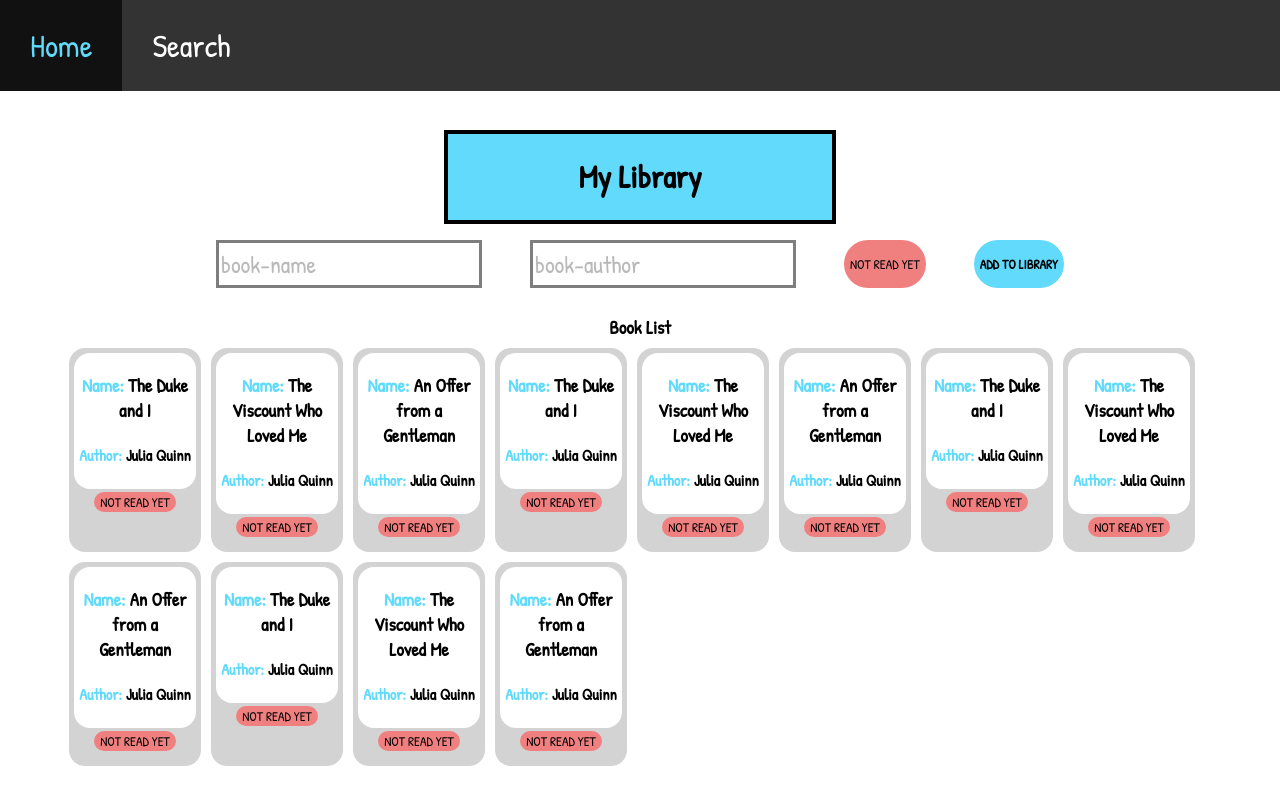
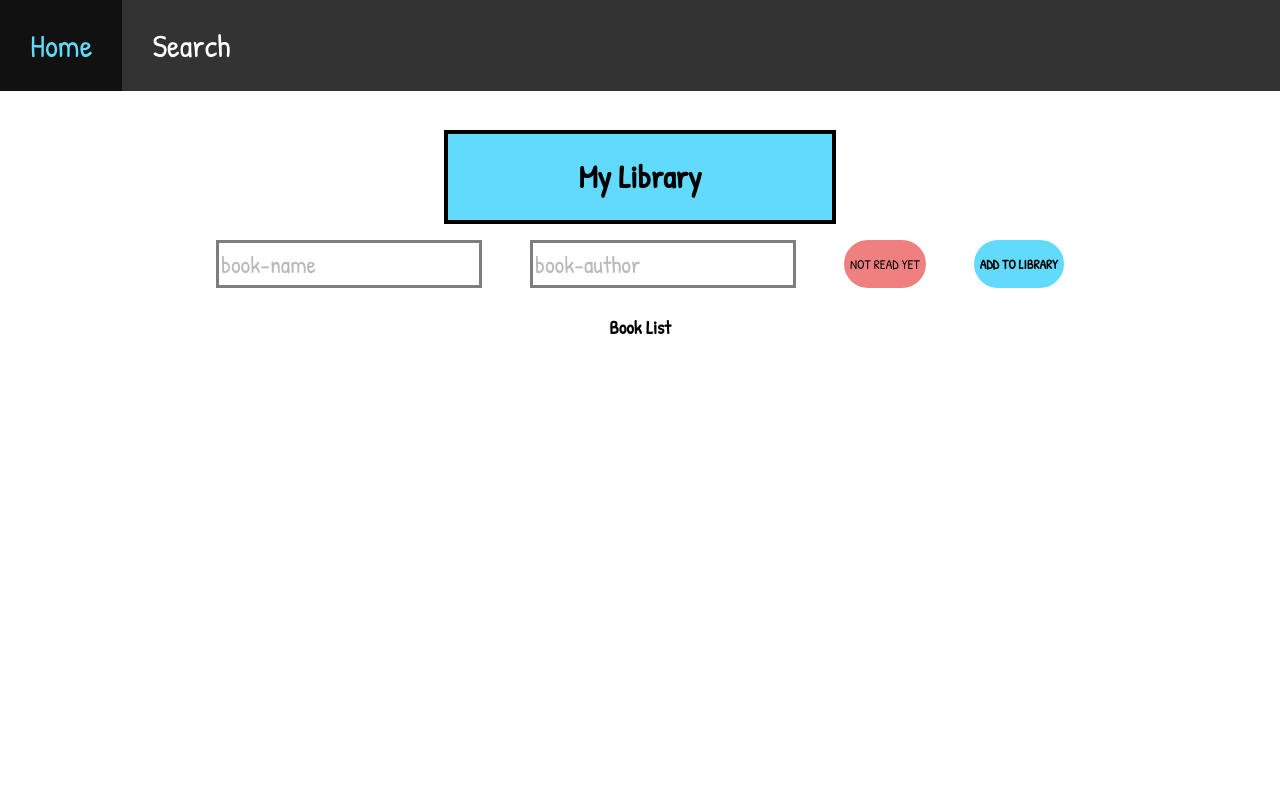
Before and after one commit to Kaminagiyou123/my_library, a React (Create React App) app: page / in a window 1280 px wide. Built offline with nearby package versions, Linux system fonts and the light colour scheme.

Commit message:
remove function complete

```diff
--- a/src/App.css
+++ b/src/App.css
@@ -110,12 +110,19 @@ li a:hover {
 span {
   color: #61dafb;
 }
-.single-book-btn {
+.single-book-btn-alert {
   background-color: lightcoral;
   border-radius: 1rem;
   border: none;
   margin: auto;
-  margin-bottom: 5vh;
+  margin-bottom: 2vh;
+}
+.single-book-btn {
+  background-color: greenyellow;
+  border-radius: 1rem;
+  border: none;
+  margin: auto;
+  margin-bottom: 2vh;
 }
 .single-item-container {
   background: white;
@@ -123,3 +130,7 @@ span {
   margin: 3px;
   border-radius: 1rem;
 }
+.remove-book-btn {
+  background-color: black;
+  color: white;
+}
--- a/src/Book.js
+++ b/src/Book.js
@@ -1,10 +1,15 @@
 import React from "react";
-
+import { useProductsContext } from "./Context";
 const Book = ({ item }) => {
-  const { id, name, author } = item;
+  const { id, name, author, status } = item;
+  const { removeBook } = useProductsContext();
+  const remove = (e) => {
+    e.preventDefault();
+    removeBook(parseInt(e.target.parentElement.dataset.id));
+  };
 
   return (
-    <div className='single-book-container'>
+    <div className='single-book-container' data-id={id}>
       <div className='single-item-container'>
         <h3>
           <span>Name: </span>
@@ -16,7 +21,12 @@ const Book = ({ item }) => {
           {author}
         </h4>
       </div>
-      <button className='single-book-btn'>NOT READ YET</button>
+      <button className={status ? "single-book-btn" : "single-book-btn-alert"}>
+        {status ? "COMPLETE READING" : "NOT READ YET"}
+      </button>
+      <button className='remove-book-btn' onClick={remove}>
+        REMOVE BOOK
+      </button>
     </div>
   );
 };
--- /dev/null
+++ b/src/Context.js
@@ -0,0 +1,50 @@
+import React, { useContext, useReducer } from "react";
+import reducer from "./reducer";
+const initialState = {
+  bookList: [],
+  newBookName: "",
+  newBookAuthor: "",
+  newBookRead: false,
+};
+const ProductsContext = React.createContext();
+export const ProductsProvider = ({ children }) => {
+  const [state, dispatch] = useReducer(reducer, initialState);
+
+  const setNewBookName = (title) => {
+    dispatch({ type: "SET_TITLE", payload: title });
+  };
+  const setNewBookAuthor = (author) => {
+    dispatch({ type: "SET_AUTHOR", payload: author });
+  };
+  const setReadStatues = () => {
+    dispatch({ type: "SET_STATUS" });
+  };
+  const addToLibrary = () => {
+    dispatch({ type: "ADD_BOOK" });
+  };
+  const removeBook = (item) => {
+    dispatch({
+      type: "REMOVE_BOOK",
+      payload: item,
+    });
+  };
+
+  return (
+    <ProductsContext.Provider
+      value={{
+        ...state,
+        setNewBookName,
+        setNewBookAuthor,
+        setReadStatues,
+        addToLibrary,
+        removeBook,
+      }}
+    >
+      {children}
+    </ProductsContext.Provider>
+  );
+};
+// make sure use
+export const useProductsContext = () => {
+  return useContext(ProductsContext);
+};
--- a/src/Home.js
+++ b/src/Home.js
@@ -1,8 +1,18 @@
 import React from "react";
 import Book from "./Book";
-import { data } from "./data";
+import { useProductsContext } from "./Context";
 
 const Home = () => {
+  const {
+    bookList,
+    setNewBookName,
+    setNewBookAuthor,
+    setReadStatues,
+    addToLibrary,
+    newBookName,
+    newBookAuthor,
+    newBookRead,
+  } = useProductsContext();
   return (
     <div className='content-container'>
       <div className='heading-container'>
@@ -13,19 +23,45 @@ const Home = () => {
           type='text'
           placeholder='book-name'
           className='input-box'
+          value={newBookName}
+          onChange={(e) => {
+            setNewBookName(e.target.value);
+          }}
         ></input>
         <input
           type='text'
           placeholder='book-author'
           className='input-box'
+          value={newBookAuthor}
+          onChange={(e) => {
+            setNewBookAuthor(e.target.value);
+          }}
         ></input>
-        <button className='read-btn-alert'> NOT READ YET</button>
-        <button className='add-btn'> ADD TO LIBRARY</button>
+        <button
+          className={newBookRead ? "read-btn" : "read-btn-alert"}
+          onClick={(e) => {
+            e.preventDefault();
+            setReadStatues();
+          }}
+        >
+          {" "}
+          {newBookRead ? "COMPLETE READING" : "NOT READ YET"}
+        </button>
+        <button
+          className='add-btn'
+          onClick={(e) => {
+            e.preventDefault();
+            addToLibrary();
+          }}
+        >
+          {" "}
+          ADD TO LIBRARY
+        </button>
       </form>
       <div className='book-container'>
         <h3>Book List</h3>
         <div className='book-list'>
-          {data.map((item) => {
+          {bookList?.map((item) => {
             return <Book item={item} />;
           })}
         </div>
--- a/src/data.js
+++ b/src/data.js
@@ -14,49 +14,4 @@ export const data = [
     name: "An Offer from a Gentleman",
     author: "Julia Quinn",
   },
-  {
-    id: 1,
-    name: "The Duke and I",
-    author: "Julia Quinn",
-  },
-  {
-    id: 2,
-    name: "The Viscount Who Loved Me",
-    author: "Julia Quinn",
-  },
-  {
-    id: 3,
-    name: "An Offer from a Gentleman",
-    author: "Julia Quinn",
-  },
-  {
-    id: 1,
-    name: "The Duke and I",
-    author: "Julia Quinn",
-  },
-  {
-    id: 2,
-    name: "The Viscount Who Loved Me",
-    author: "Julia Quinn",
-  },
-  {
-    id: 3,
-    name: "An Offer from a Gentleman",
-    author: "Julia Quinn",
-  },
-  {
-    id: 1,
-    name: "The Duke and I",
-    author: "Julia Quinn",
-  },
-  {
-    id: 2,
-    name: "The Viscount Who Loved Me",
-    author: "Julia Quinn",
-  },
-  {
-    id: 3,
-    name: "An Offer from a Gentleman",
-    author: "Julia Quinn",
-  },
 ];
--- a/src/index.js
+++ b/src/index.js
@@ -1,14 +1,17 @@
-import React from 'react';
-import ReactDOM from 'react-dom';
-import './index.css';
-import App from './App';
-import reportWebVitals from './reportWebVitals';
+import React from "react";
+import ReactDOM from "react-dom";
+import "./index.css";
+import App from "./App";
+import reportWebVitals from "./reportWebVitals";
+import { ProductsProvider } from "./Context";
 
 ReactDOM.render(
   <React.StrictMode>
-    <App />
+    <ProductsProvider>
+      <App />
+    </ProductsProvider>
   </React.StrictMode>,
-  document.getElementById('root')
+  document.getElementById("root")
 );
 
 // If you want to start measuring performance in your app, pass a function
--- /dev/null
+++ b/src/reducer.js
@@ -0,0 +1,39 @@
+const reducer = (state, action) => {
+  if (action.type === "SET_TITLE") {
+    return { ...state, newBookName: action.payload };
+  }
+  if (action.type === "SET_AUTHOR") {
+    return { ...state, newBookAuthor: action.payload };
+  }
+  if (action.type === "SET_AUTHOR") {
+    return { ...state, newBookAuthor: action.payload };
+  }
+  if (action.type === "SET_STATUS") {
+    return { ...state, newBookRead: !state.newBookRead };
+  }
+  if (action.type === "ADD_BOOK") {
+    let newBook = {
+      id: state.bookList.length + 1,
+      name: state.newBookName,
+      author: state.newBookAuthor,
+      status: state.newBookRead,
+    };
+    let newBookList = [...state.bookList, newBook];
+    return {
+      ...state,
+      bookList: newBookList,
+      newBookName: "",
+      newBookAuthor: "",
+      newBookRead: false,
+    };
+  }
+  if (action.type === "REMOVE_BOOK") {
+    let newBookList = state.bookList.filter(
+      (book) => book.id !== action.payload
+    );
+    return { ...state, bookList: newBookList };
+  }
+  throw new Error(`No Matching "${action.type}" - action type`);
+};
+
+export default reducer;
```
